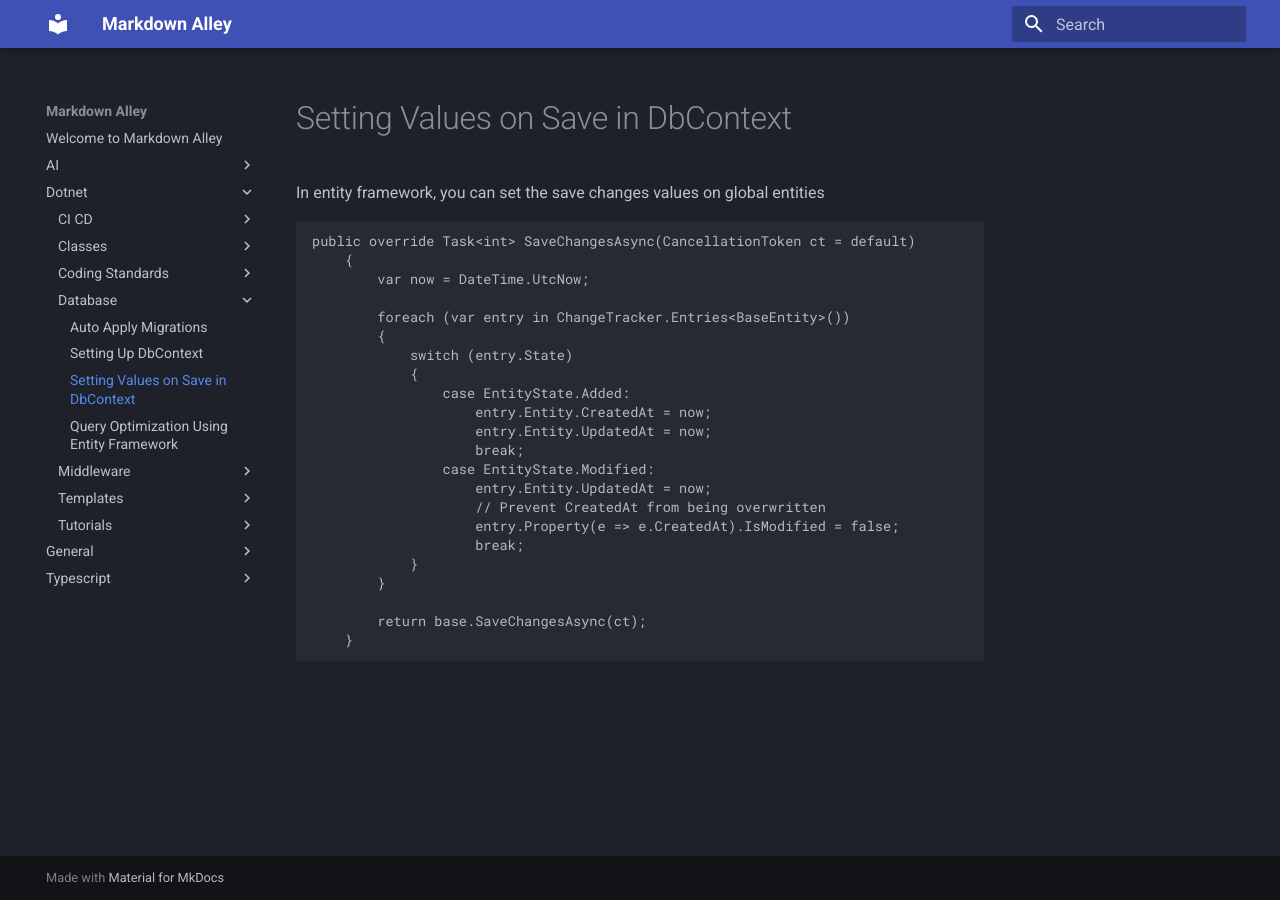
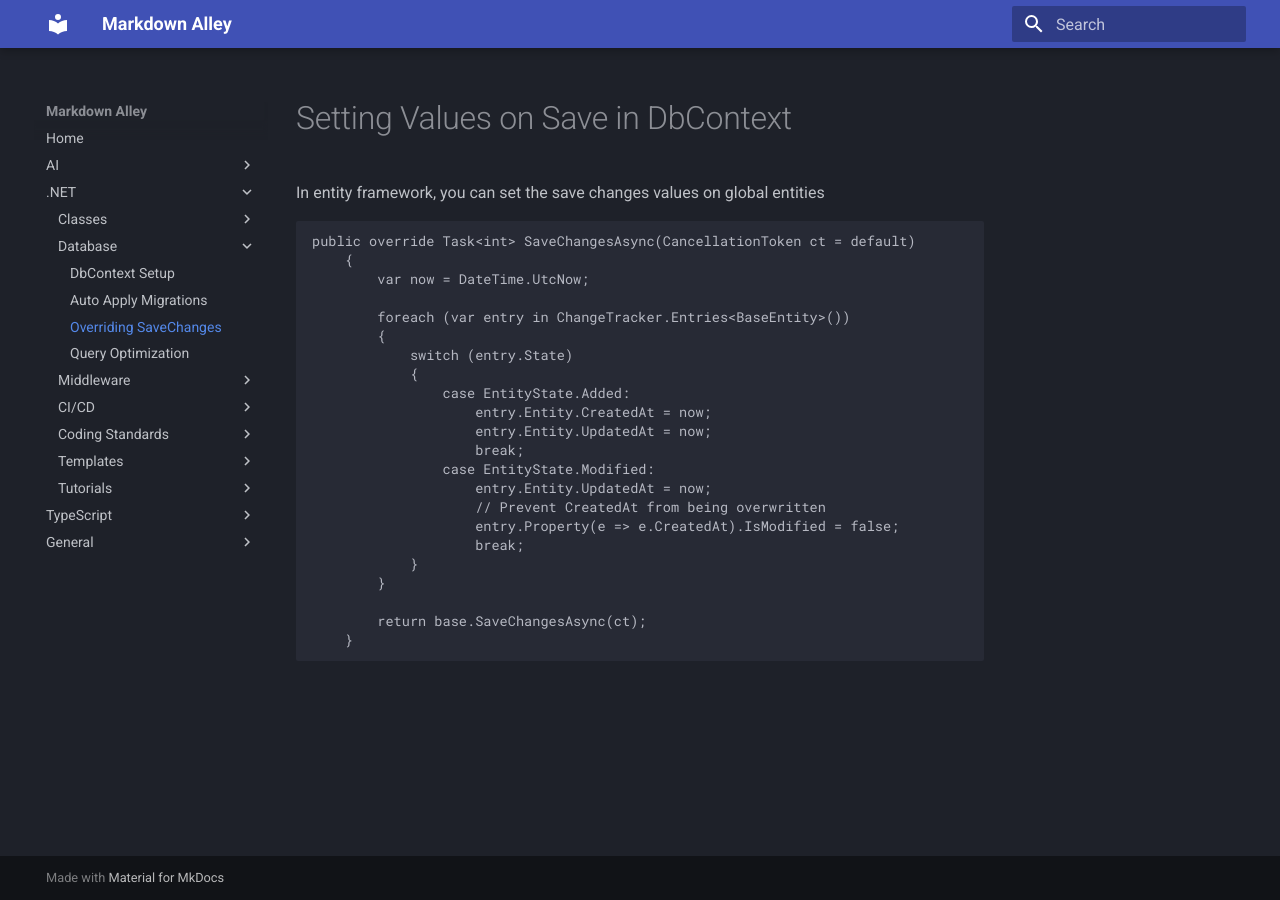
Before and after one commit to gooddogdevelopment-sys/Markdown-Alley, an MkDocs documentation site: the page built from docs/Dotnet/Database/OverridingSaveChangesDbContext.md, in a window 1280 px wide. Built offline with MkDocs 1.6.1 and Material for MkDocs 9.7.7, drawn with Linux system fonts in a browser that asks for light colours; some of the changed lines change nothing that is shown.

Commit message:
Add nav section to mkdocs.yml

```diff
--- a/mkdocs.yml
+++ b/mkdocs.yml
@@ -10,3 +10,40 @@ extra:
   analytics:
     provider: google
     property: G-CWQP6SC78V
+
+nav:
+  - Home: index.md
+  - AI:
+      - Ollama Docker Setup: AI/Ollama/DockerSetup.md
+  - .NET:
+      - Classes:
+          - Access Modifiers: Dotnet/Classes/AccessModifiers.md
+      - Database:
+          - DbContext Setup: Dotnet/Database/DotNetDbContext.md
+          - Auto Apply Migrations: Dotnet/Database/AutoApplyMigrations.md
+          - Overriding SaveChanges: Dotnet/Database/OverridingSaveChangesDbContext.md
+          - Query Optimization: Dotnet/Database/QueryOptimization.md
+      - Middleware:
+          - Global Error Handling: Dotnet/Middleware/GlobalErrorHandling.md
+      - CI/CD:
+          - GitHub Actions Build & Test: Dotnet/CI-CD/GithubBuildAndTest.md
+      - Coding Standards:
+          - EditorConfig Example: Dotnet/Coding-Standards/editorconfig.md
+      - Templates:
+          - .NET 10 Core API with PostgreSQL: Dotnet/Templates/Core10WPostgres.md
+      - Tutorials:
+          - Strategy Pattern: Dotnet/Tutorials/StrategyPattern.md
+  - TypeScript:
+      - NestJS:
+          - Basic Setup: Typescript/NestJS/BasicSetup.md
+          - Controllers:
+              - Swagger Setup: Typescript/NestJS/Controllers/SwaggerSetup.md
+              - Swagger Annotations: Typescript/NestJS/Controllers/SwaggerAnnotations.md
+      - Next.js:
+          - Setup: Typescript/NextJs/Setup.md
+          - Clerk Auth:
+              - Frontend Setup: Typescript/NextJs/ClerkAuth/ClerkAuthSetup.md
+  - General:
+      - APIs: General/APIs.md
+      - Coding Articles: General/CodingArticles.md
+      - Web Resources: General/WebResources.md
```
